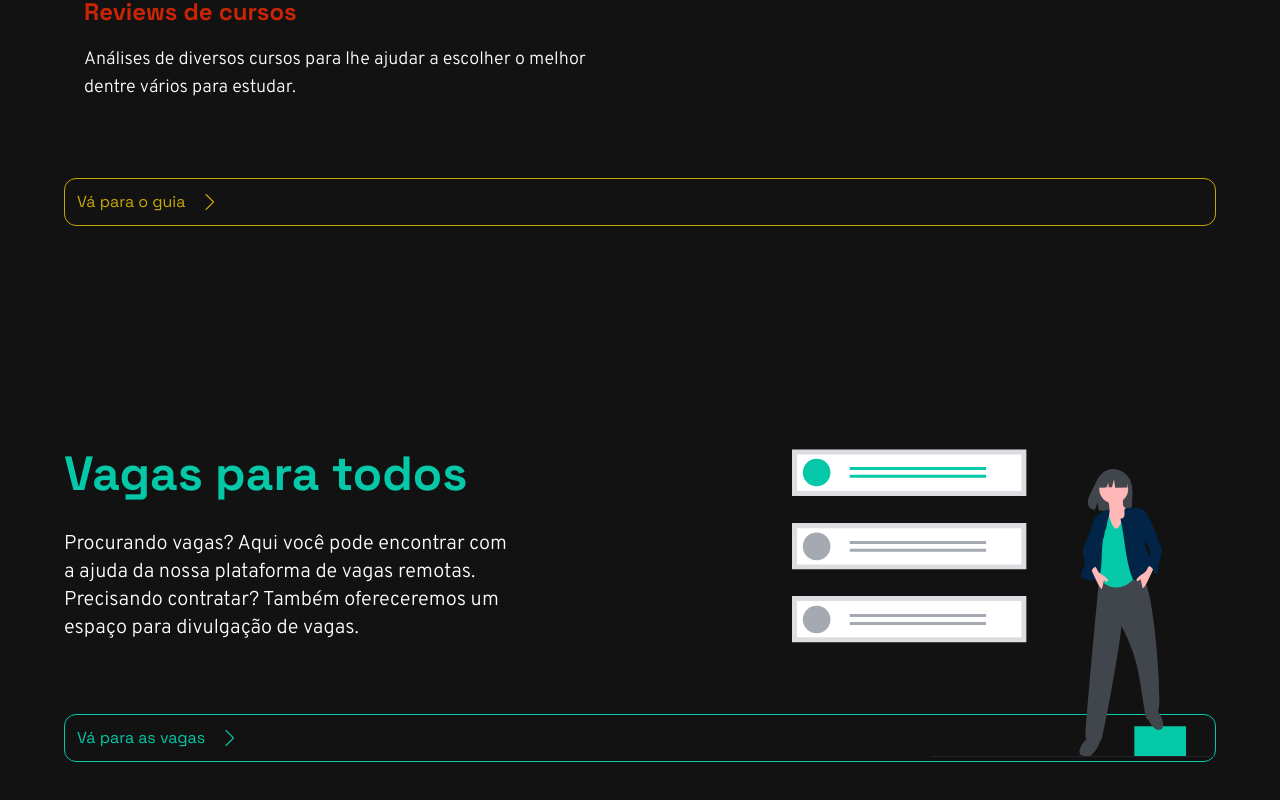
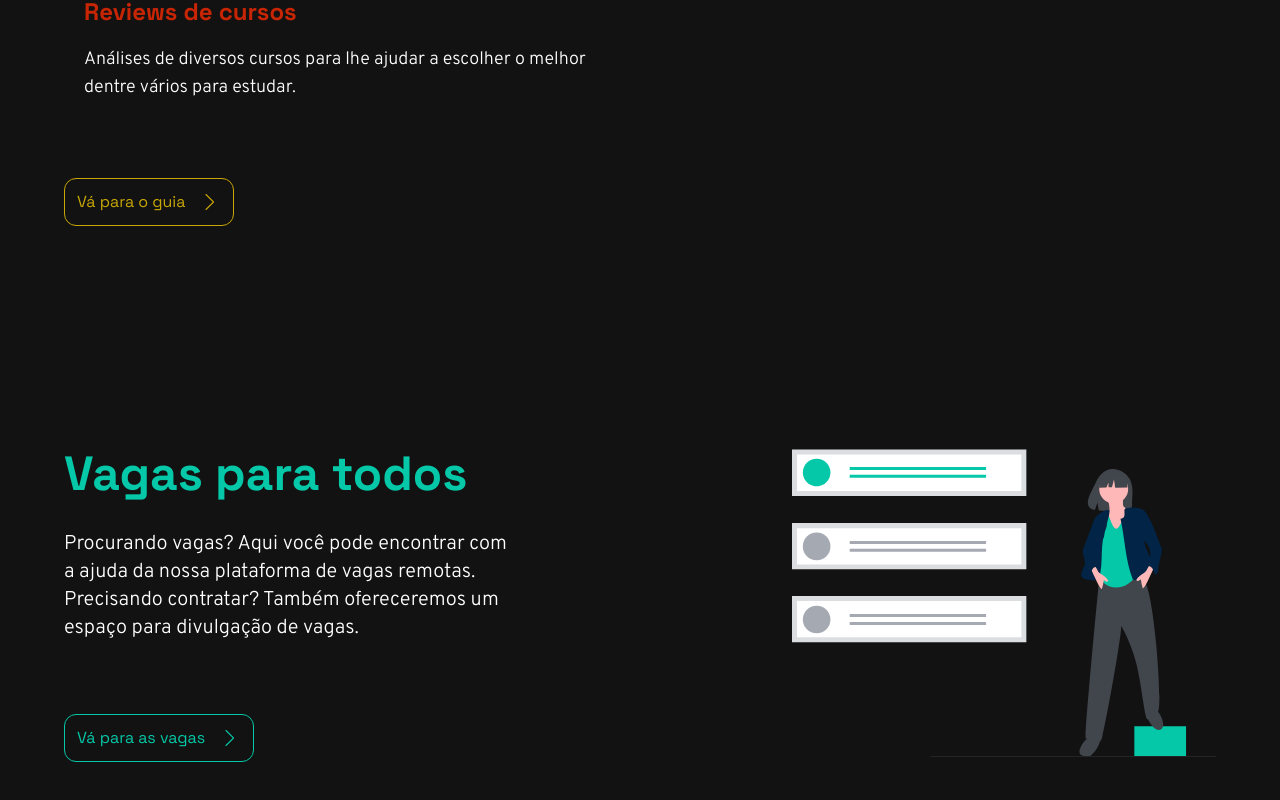
Before and after one commit to dansenpir/programeiros, a Next.js app: page /home in a window 1280 px wide. Shown: the part 2060-2860 px from the top of the page. Built offline with nearby package versions, Linux system fonts and the light colour scheme; what @kodingdotninja/use-tailwind-breakpoint would draw is missing.

Commit message:
fix: adds url to props and returns link

```diff
--- a/src/components/GoTo/index.tsx
+++ b/src/components/GoTo/index.tsx
@@ -10,13 +10,13 @@ interface GoTo {
   url: string;
 }
 
-const GoTo = ({ text, color, hoverColor, clickedColor }: GoTo) => {
+const GoTo = ({ text, color, hoverColor, clickedColor, url }: GoTo) => {
   const [isHover, setIsHover] = useState(false);
   const hoverHandle = () => setIsHover(!isHover);
   return (
-    <Link href="/" passHref>
+    <Link href={url} passHref>
       <a
-        className={`flex items-center h-12 px-3 border border-${color} rounded-xl ${isHover && `hover:border-${hoverColor} hover:bg-${hoverColor} dark:hover:bg-${hoverColor} active:border-${clickedColor} active:bg-${clickedColor} dark:active:bg-${clickedColor}`}`}
+        className={`inline-flex items-center h-12 px-3 border border-${color} rounded-xl ${isHover && `hover:border-${hoverColor} hover:bg-${hoverColor} dark:hover:bg-${hoverColor} active:border-${clickedColor} active:bg-${clickedColor} dark:active:bg-${clickedColor}`}`}
         onMouseEnter={hoverHandle}
         onMouseLeave={hoverHandle}
       >
```
